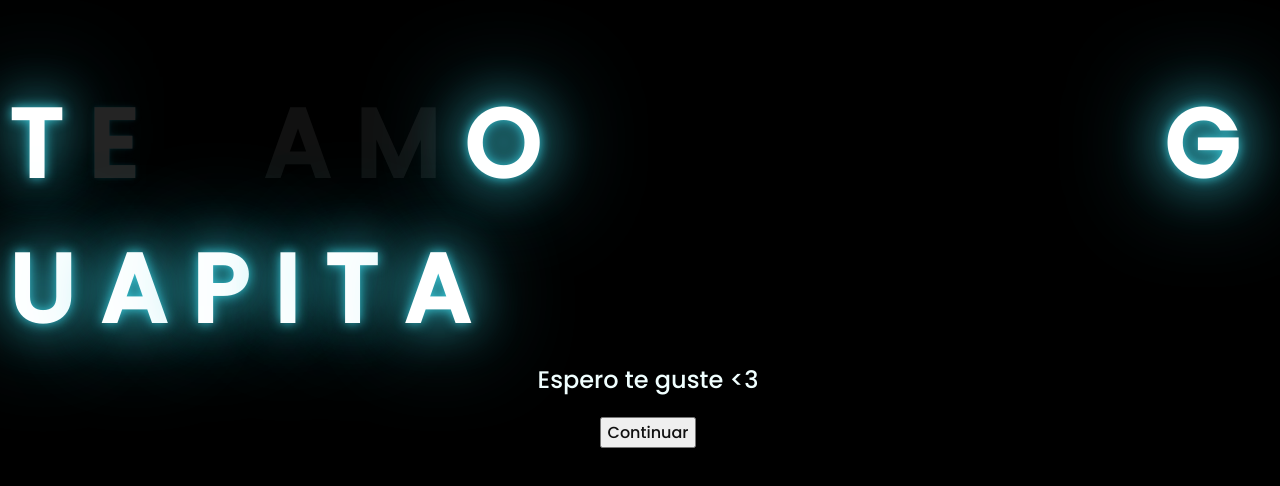
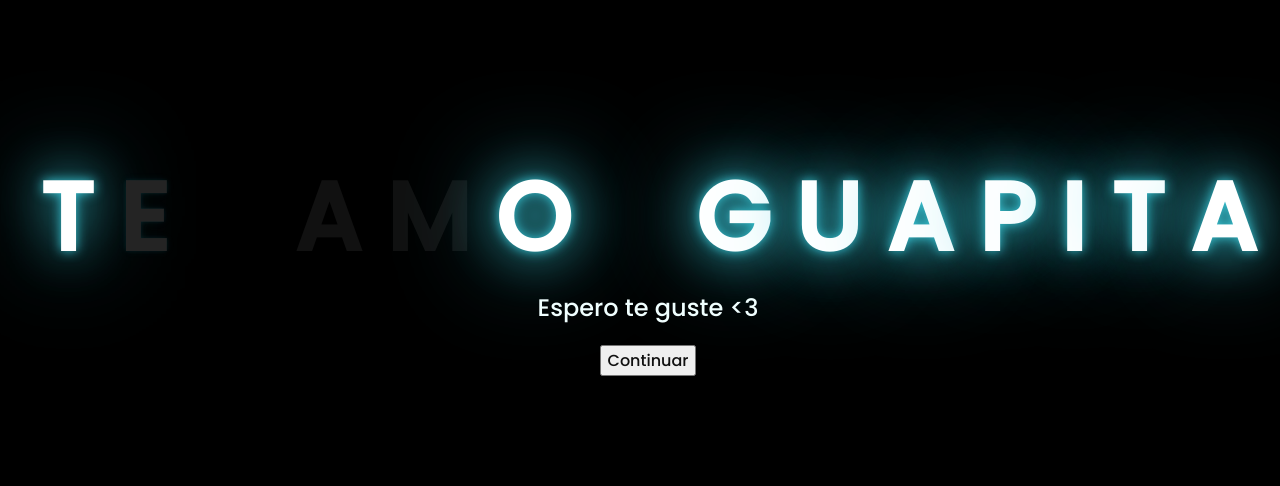
Before and after one commit to danielvilchez/Flowers-code, a plain HTML site: page index.html in a window 1280 px wide. Shown: the part 148-634 px from the top of the page. Drawn offline with Linux system fonts and the light colour scheme.

Commit message:
i deleted changes

```diff
--- a/index.html
+++ b/index.html
@@ -17,11 +17,6 @@
         <span>A</span>
         <span>M</span>
         <span>O</span>
-        <span>⠀</span>
-        <span>⠀</span>
-        <span>⠀</span>
-        <span>⠀</span>
-        <span>⠀</span>
         <span>⠀</span>
         <span>G</span>
         <span>U</span>
```
